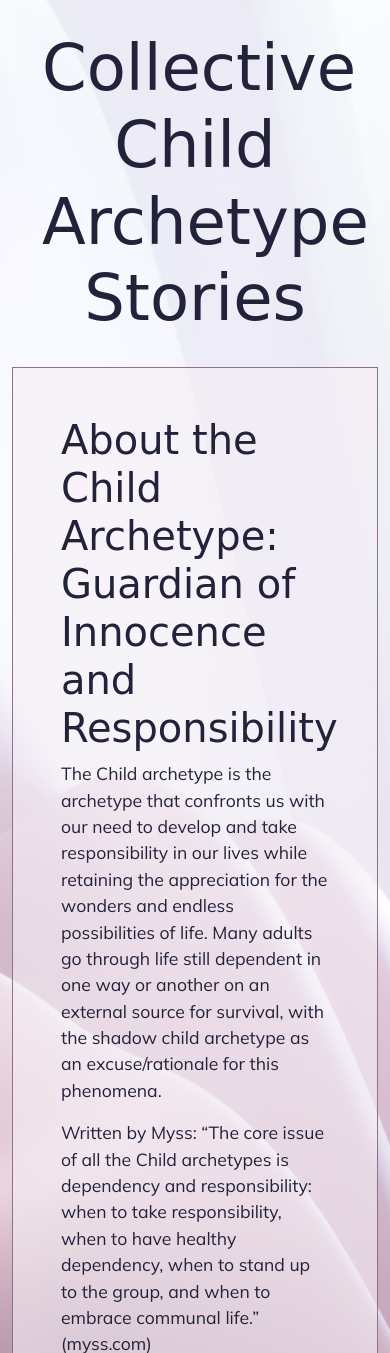
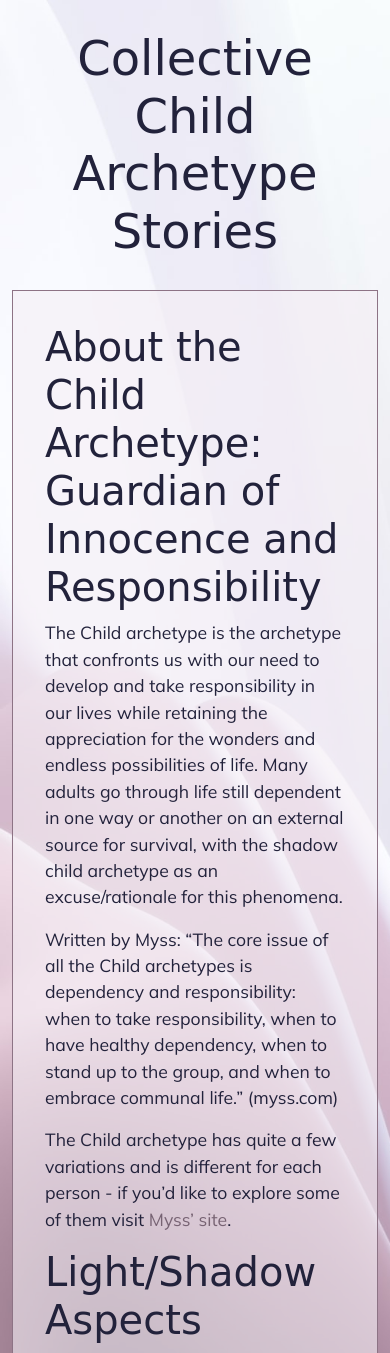
Before and after one commit to catt-tung/archetypes-flask-app, a Flask app: page /child in a window 390 px wide. Shown: the part 74-1427 px from the top of the page. Run offline with Flask 2, Linux system fonts and the light colour scheme; data that the repository does not hold is empty; parts of the project's set-up code (start-up, migrations or seed data) failed here and were passed over; some web fonts are replaced.

Commit message:
Create media query, change font size and padding for divs

```diff
--- a/myapp/static/base.css
+++ b/myapp/static/base.css
@@ -225,3 +225,12 @@ cite, figcaption {
 .center-this-text {
   text-align: center;
 }
+
+@media screen and (max-width: 767px){
+  h1 {
+    font-size: 3rem;
+  }
+  .div-backdrop {
+    padding: 2rem;
+  }
+}
```
